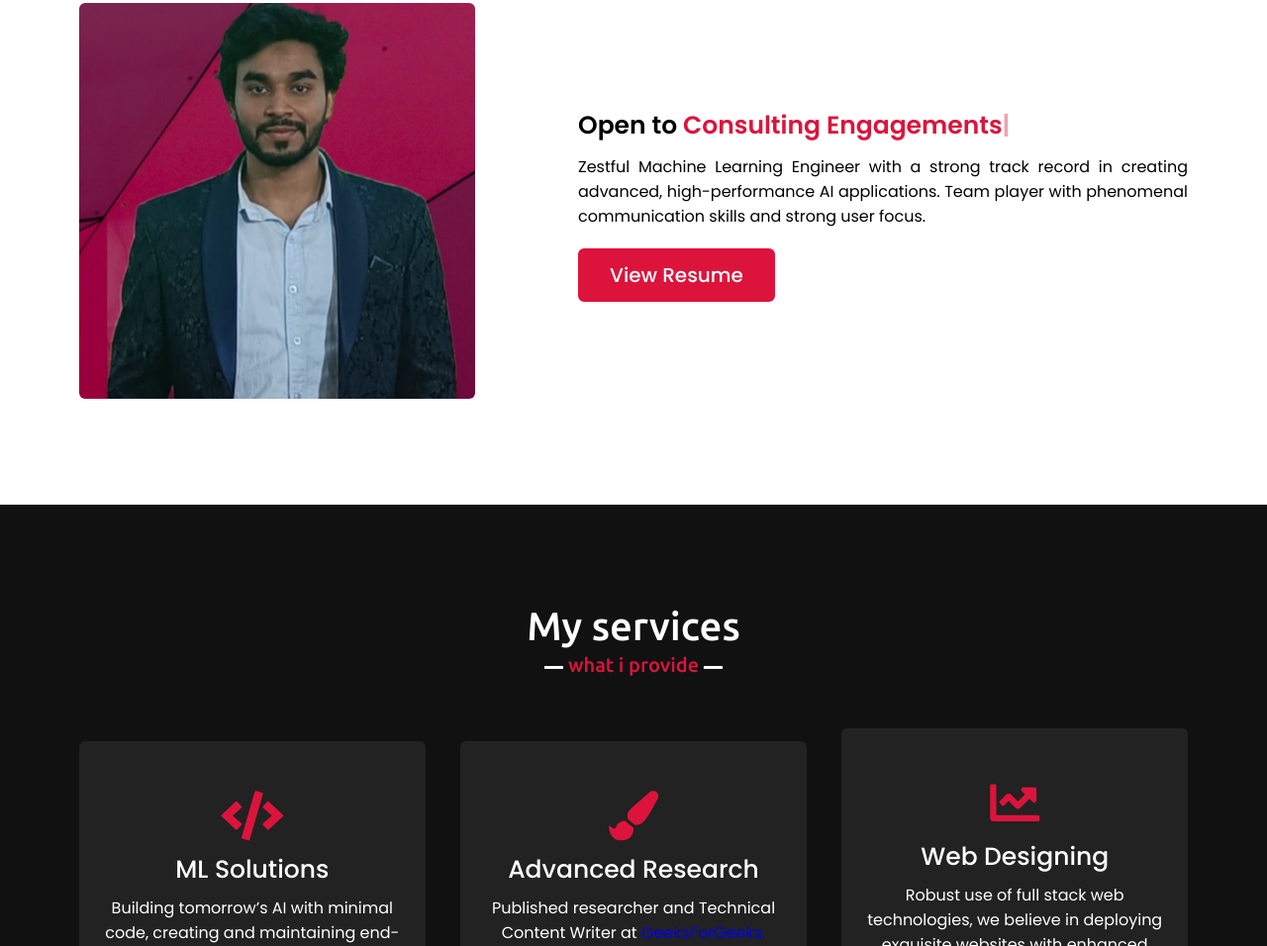
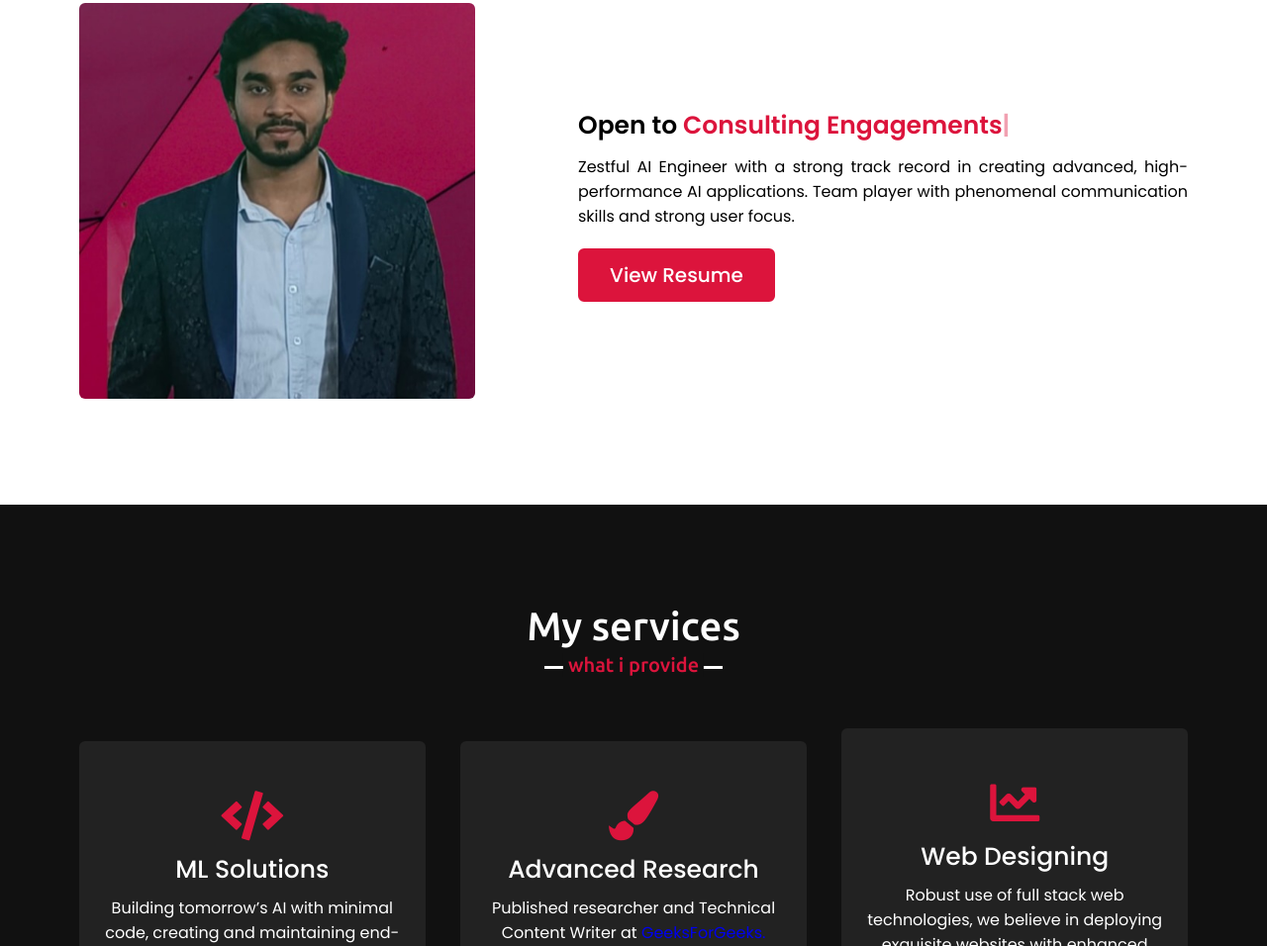
Before and after one commit to philoma/MyPortfolio, a plain HTML site: page index.html in a window 1280 px wide. Shown: the part 1023-1979 px from the top of the page at 99% size. Drawn offline with nearby package versions, Linux system fonts and the light colour scheme.

Commit message:
Update job title from 'Machine Learning Engineer' to 'AI Engineer'

```diff
--- a/index.html
+++ b/index.html
@@ -63,7 +63,7 @@
                 <div class="column right">
                     <!-- <div class="text">Open to <span class="typing-2"></span>to grow</div> -->
                     <div class="text">Open to <span class="typing-2"></span></div>
-                    <p>Zestful Machine Learning Engineer with a strong track record in creating advanced, high-performance AI applications. Team player with phenomenal communication skills and strong user focus.</p>
+                    <p>Zestful AI Engineer with a strong track record in creating advanced, high-performance AI applications. Team player with phenomenal communication skills and strong user focus.</p>
                     <a href="files\Mohd_Faisal_Resume.pdf">View Resume</a>
                     <!-- https://drive.google.com/file/d/1Ax33P4LesJuUdbrfOGnsXya9C58T_7YW/view?usp=sharing -->
                 </div>
```
